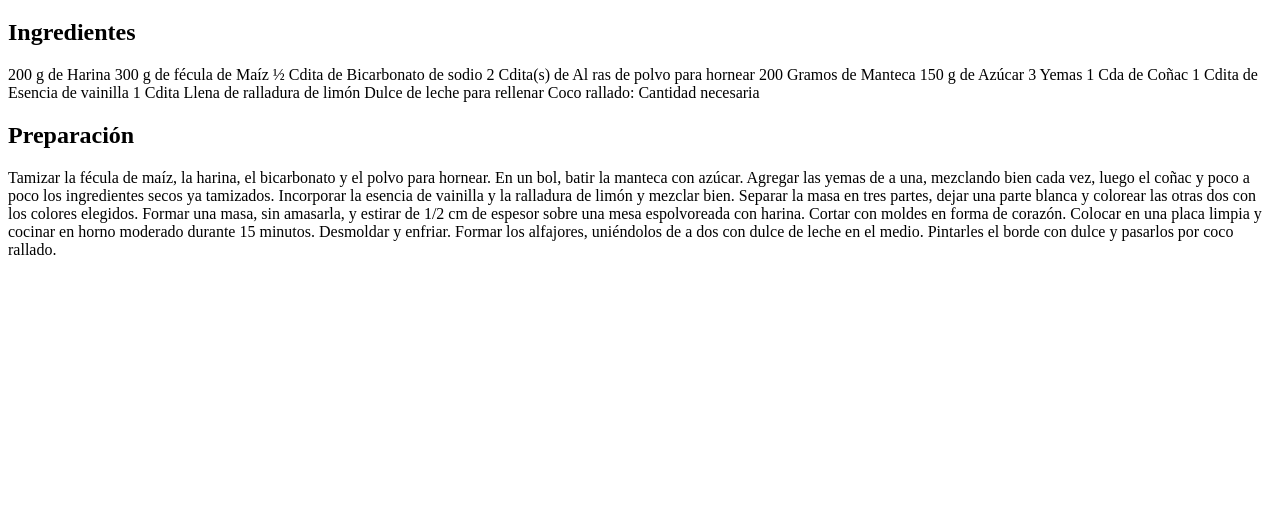
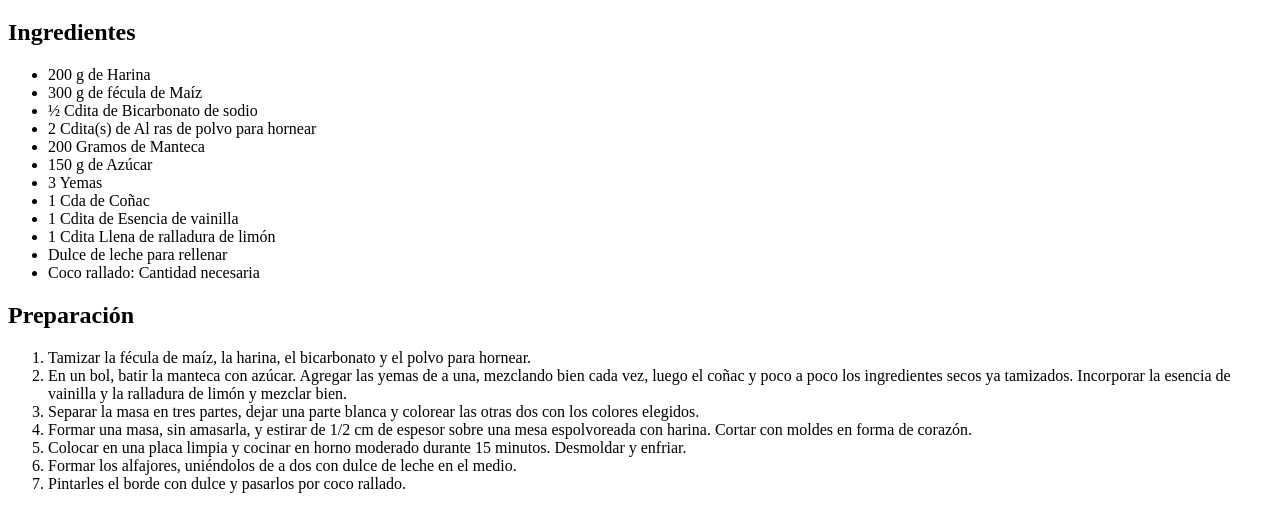
Before and after one commit to UCC-LabCompu2/ejercicios2024-Franciscafalco, a plain HTML site: page Ejercicios-HTML/ej_listas.html in a window 1280 px wide. Shown: the part 61-592 px from the top of the page. Drawn offline with Linux system fonts and the light colour scheme.

Commit message:
Se agregó el ejercicio listas

```diff
--- a/Ejercicios-HTML/ej_listas.html
+++ b/Ejercicios-HTML/ej_listas.html
@@ -11,26 +11,31 @@
 
 <h2>Ingredientes</h2>
 
-200 g de Harina
-300 g de fécula de Maíz
-½ Cdita de Bicarbonato de sodio
-2 Cdita(s) de Al ras de polvo para hornear
-200 Gramos de Manteca
-150 g de Azúcar
-3 Yemas
-1 Cda de Coñac
-1 Cdita de Esencia de vainilla
-1 Cdita Llena de ralladura de limón
-Dulce de leche para rellenar
-Coco rallado: Cantidad necesaria
+<ul>
+    <li>200 g de Harina</li>
+    <li>300 g de fécula de Maíz</li>
+    <li>½ Cdita de Bicarbonato de sodio</li>
+    <li>2 Cdita(s) de Al ras de polvo para hornear</li>
+    <li>200 Gramos de Manteca</li>
+    <li>150 g de Azúcar</li>
+    <li>3 Yemas</li>
+    <li>1 Cda de Coñac</li>
+    <li>1 Cdita de Esencia de vainilla</li>
+    <li>1 Cdita Llena de ralladura de limón</li>
+    <li>Dulce de leche para rellenar</li>
+    <li>Coco rallado: Cantidad necesaria</li>
+</ul>
 
 <h2>Preparación</h2>
-Tamizar la fécula de maíz, la harina, el bicarbonato y el polvo para hornear.
-En un bol, batir la manteca con azúcar. Agregar las yemas de a una, mezclando bien cada vez, luego el coñac y poco a poco los ingredientes secos ya tamizados. Incorporar la esencia de vainilla y la ralladura de limón y mezclar bien.
-Separar la masa en tres partes, dejar una parte blanca y colorear las otras dos con los colores elegidos.
-Formar una masa, sin amasarla, y estirar de 1/2 cm de espesor sobre una mesa espolvoreada con harina. Cortar con moldes en forma de corazón.
-Colocar en una placa limpia y cocinar en horno moderado durante 15 minutos. Desmoldar y enfriar.
-Formar los alfajores, uniéndolos de a dos con dulce de leche en el medio.
-Pintarles el borde con dulce y pasarlos por coco rallado.
+
+<ol>
+    <li>Tamizar la fécula de maíz, la harina, el bicarbonato y el polvo para hornear.</li>
+    <li>En un bol, batir la manteca con azúcar. Agregar las yemas de a una, mezclando bien cada vez, luego el coñac y poco a poco los ingredientes secos ya tamizados. Incorporar la esencia de vainilla y la ralladura de limón y mezclar bien.</li>
+    <li>Separar la masa en tres partes, dejar una parte blanca y colorear las otras dos con los colores elegidos.</li>
+    <li>Formar una masa, sin amasarla, y estirar de 1/2 cm de espesor sobre una mesa espolvoreada con harina. Cortar con moldes en forma de corazón.</li>
+    <li>Colocar en una placa limpia y cocinar en horno moderado durante 15 minutos. Desmoldar y enfriar.</li>
+    <li>Formar los alfajores, uniéndolos de a dos con dulce de leche en el medio.</li>
+    <li>Pintarles el borde con dulce y pasarlos por coco rallado.</li>
+</ol>
 </body>
 </html>
```
Also changed, not shown: Ejercicios-HTML/ej_noticia.html (+9 -3 lines).
